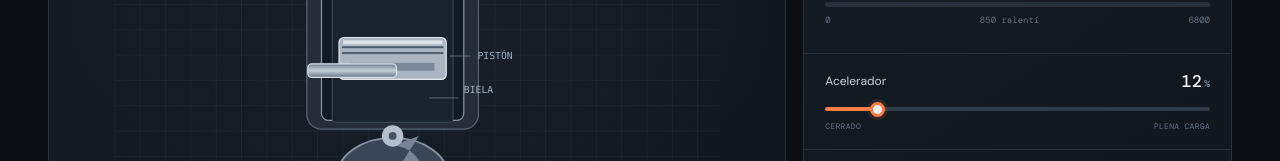
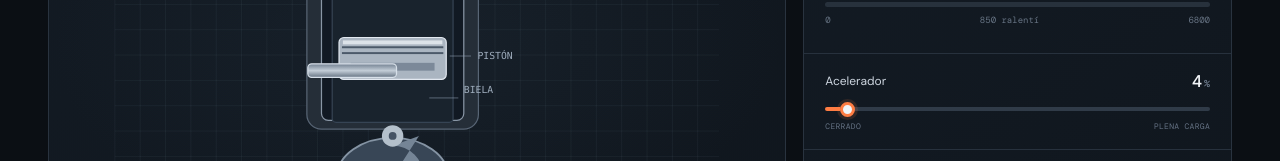
Before and after one commit to abelloo111/Motor-Simulator, a React (Vite) app: page / in a window 1280 px wide. Shown: the part 555-716 px from the top of the page. Built offline with nearby package versions, Linux system fonts and the light colour scheme; a web font is replaced by a local one.

Commit message:
fix: align four-stroke cycle indicators

```diff
--- a/src/App.tsx
+++ b/src/App.tsx
@@ -7,7 +7,7 @@ import EngineCanvas from "./components/EngineCanvas";
 import { EngineAudio } from "./audio/EngineAudio";
 import { EngineSimulation, IDLE_SPEED, RPM_LIMIT, type EngineControls, type EngineState } from "./simulation/engine";
 
-const initialControls: EngineControls = { throttle: 0.12, load: 0.18, ignition: false };
+const initialControls: EngineControls = { throttle: 0.04, load: 0.18, ignition: false };
 const initialState: EngineState = {
   rpm: 0, torque: 0, power: 0, throttle: 0, load: initialControls.load,
   ignition: false, cycleAngle: 0, temperature: 22,
@@ -126,9 +126,9 @@ export default function App() {
         </div>
         <div className="cycle-strip">
           {["Admisión", "Compresión", "Expansión", "Escape"].map((phase, i) => {
-            const active = (i === 0 && state.cycleAngle >= 180 && state.cycleAngle < 360) ||
+            const active = (i === 0 && state.cycleAngle >= 360 && state.cycleAngle < 540) ||
               (i === 1 && state.cycleAngle >= 540) || (i === 2 && state.cycleAngle < 180) ||
-              (i === 3 && state.cycleAngle >= 360 && state.cycleAngle < 540);
+              (i === 3 && state.cycleAngle >= 180 && state.cycleAngle < 360);
             return <div key={phase} className={"cycle-step " + (active && controls.ignition ? "active" : "")}><span>0{i + 1}</span><b>{phase}</b></div>;
           })}
         </div>
```
